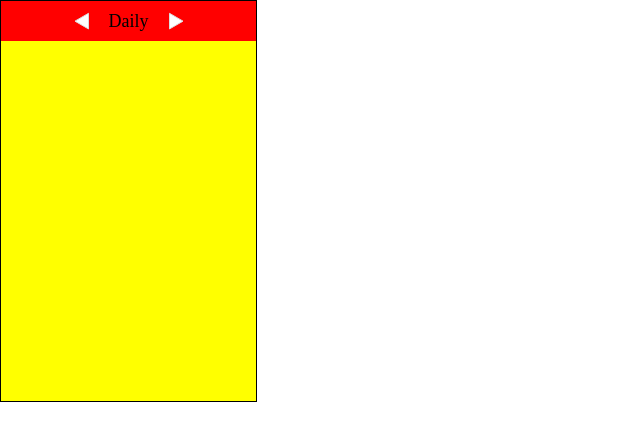
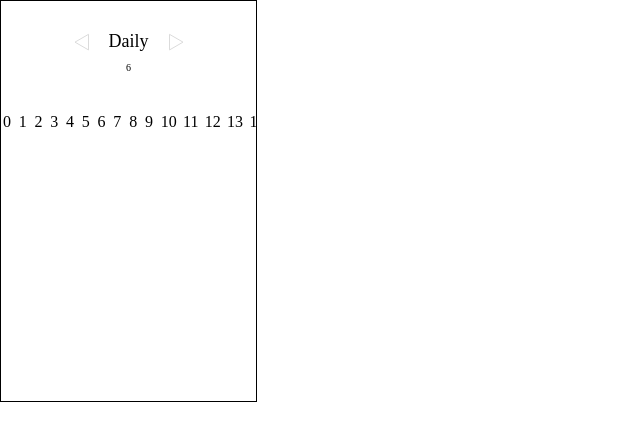
Before and after one commit to codingBottle/JMGDH_Web, a Next.js app: page /test in a window 1280 px wide. Shown: the top 440 px of the page, without its empty margins (0-640 px from the left). Built offline with nearby package versions, Linux system fonts and the light colour scheme.

Commit message:
feat #1 - figma 디자인팀이 작성한 색상 코드 추가 styles.theme.theme.ts

```diff
--- a/src/components/DailyCalender.tsx
+++ b/src/components/DailyCalender.tsx
@@ -1,11 +1,16 @@
 import React, { useState } from "react";
 import styled from "styled-components";
 import { RightArrow, LeftArrow } from "@/assets/icon/Arrow";
+import { Content } from "next/font/google";
+
 export default function DailyCalender() {
   const [date, setDate] = useState(new Date());
   const [day, setDay] = useState(date.getDay());
   const [month, setMonth] = useState(date.getMonth());
   const [year, setYear] = useState(date.getFullYear());
+
+  const numbers = Array.from({ length: 24 }, (_, index) => index);
+
   return (
     <DailyCalenderContenter>
       <Daily>
@@ -14,8 +19,25 @@ export default function DailyCalender() {
           <p className="daily">Daily</p>
           <LeftArrow />
         </div>
-        <div className="Bottom"></div>
+        <div className="Bottom">
+          <p>{day}</p>
+        </div>
       </Daily>
+      <Contents>
+        <table>
+          <tbody>
+            {[...Array(numbers)].map((i) => (
+              <tr key={i.toString()}>
+                {numbers.map((num) => (
+                  <td className="Number" key={num}>
+                    {num}
+                  </td>
+                ))}
+              </tr>
+            ))}
+          </tbody>
+        </table>
+      </Contents>
     </DailyCalenderContenter>
   );
 }
@@ -23,29 +45,45 @@ export default function DailyCalender() {
 const DailyCalenderContenter = styled.div`
   width: 100%;
   height: 100%;
-  background-color: yellow;
+
   border: 1px solid black;
-  display: flex;
-  justify-content: center;
 `;
 
 const Daily = styled.div`
-  display: flex;
-  justify-content: center;
-  align-items: center;
   width: 100%;
-  height: 10%;
-  background-color: red;
-
+  height: 15%;
   .Top {
     display: flex;
     justify-content: center;
     align-items: center;
+    margin-top: 30px;
     width: 100%;
-    height: 100%;
   }
   .daily {
     margin: 0 20px;
     font-size: 18px;
   }
+  .Bottom {
+    margin-top: 10px;
+    display: flex;
+    justify-content: center;
+    align-items: center;
+    width: 100%;
+    p {
+      font-size: 10px;
+    }
+  }
 `;
+const Contents = styled.div`
+  width: 100%;
+  height: 80%;
+  margin-top: 10px;
+  overflow: auto;
+  table {
+    margin-top: 10px;
+    width: 185%;
+  }
+  .Number {
+    width: 40px;
+  }
+`;
--- a/src/pages/test.tsx
+++ b/src/pages/test.tsx
@@ -13,5 +13,4 @@ export default function hello() {
 const Container = styled.div`
   width: 257px;
   height: 402px;
-  background-color: green;
 `;
```
Also changed, not shown: 1 other file (tests, documents, lock files or other folders).
